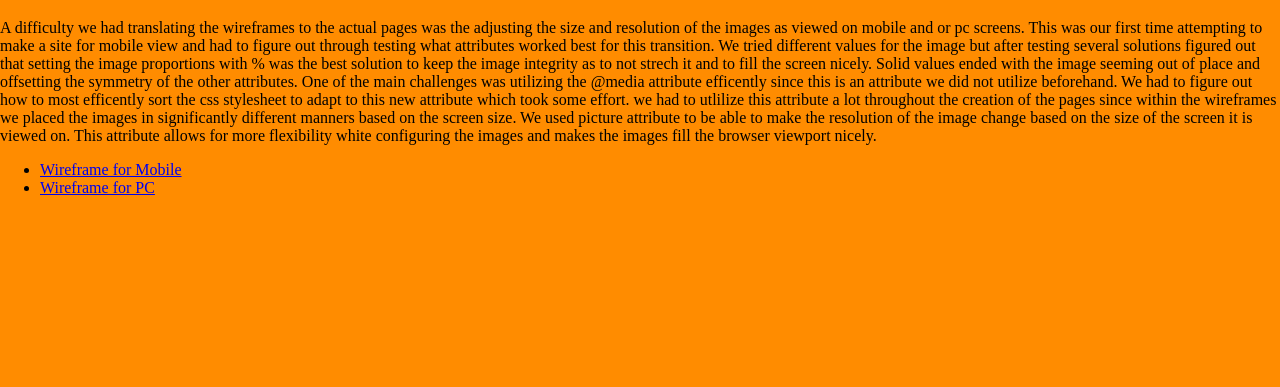
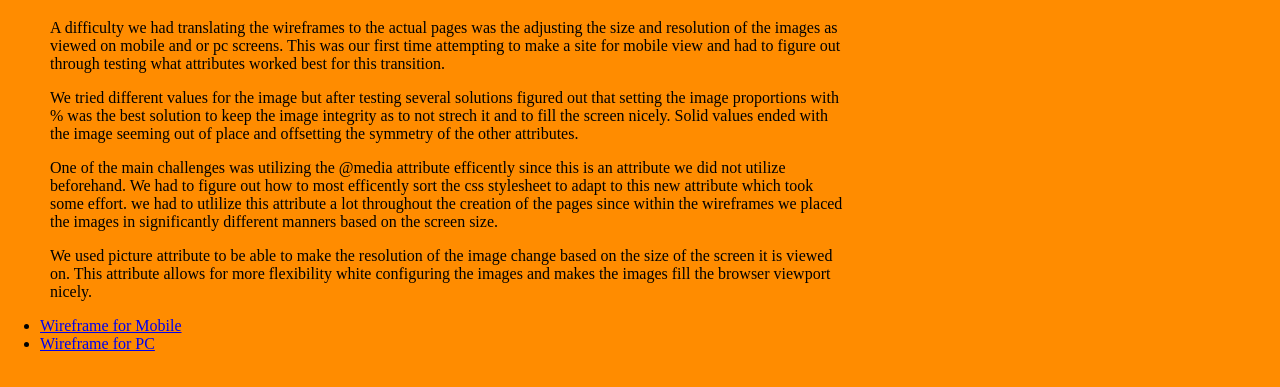
Before and after one commit to Skjolden/Oblig2, a plain HTML site: page reflection.html in a window 1280 px wide. Shown: the part 111-498 px from the top of the page. Drawn offline with Linux system fonts and the light colour scheme.

Commit message:
Update reflection.html

```diff
--- a/reflection.html
+++ b/reflection.html
@@ -19,22 +19,22 @@
 
 <h1> Reflection
 </h1>
-<div>
+<div style="width: 800px; margin-left: 50px;">
     <p>
         A difficulty we had translating the wireframes to the actual pages was the adjusting the size and resolution of the images as viewed on mobile and or pc screens. This was our
-        first time attempting to make a site for mobile view and had to figure out through testing what attributes worked best for this transition.
+        first time attempting to make a site for mobile view and had to figure out through testing what attributes worked best for this transition. </p>
 
-        We tried different values for the image but after testing several solutions figured out that setting the image proportions with % was the best solution to keep the image integrity as to not strech it and to fill the screen nicely.
-        Solid values ended with the image seeming out of place and offsetting the symmetry of the other attributes.
+        <p>We tried different values for the image but after testing several solutions figured out that setting the image proportions with % was the best solution to keep the image integrity as to not strech it and to fill the screen nicely.
+        Solid values ended with the image seeming out of place and offsetting the symmetry of the other attributes. </p>
 
-        One of the main challenges was utilizing the @media attribute efficently since this is an attribute we did not utilize beforehand. We had to figure out how to most efficently
+        <p> One of the main challenges was utilizing the @media attribute efficently since this is an attribute we did not utilize beforehand. We had to figure out how to most efficently
         sort the css stylesheet to adapt to this new attribute which took some effort. we had to utlilize this attribute a lot throughout the creation of the pages since within the wireframes
-        we placed the images in significantly different manners based on the screen size.
+        we placed the images in significantly different manners based on the screen size. </p>
 
 
-        We used picture attribute to be able to make the resolution of the image change based on the size of the screen it is viewed on.
-        This attribute allows for more flexibility white configuring the images and makes the images fill the browser viewport nicely.
-    </p>
+        <p>  We used picture attribute to be able to make the resolution of the image change based on the size of the screen it is viewed on.
+        This attribute allows for more flexibility white configuring the images and makes the images fill the browser viewport nicely. </p>
+
 </div>
 
 <ul>
```
